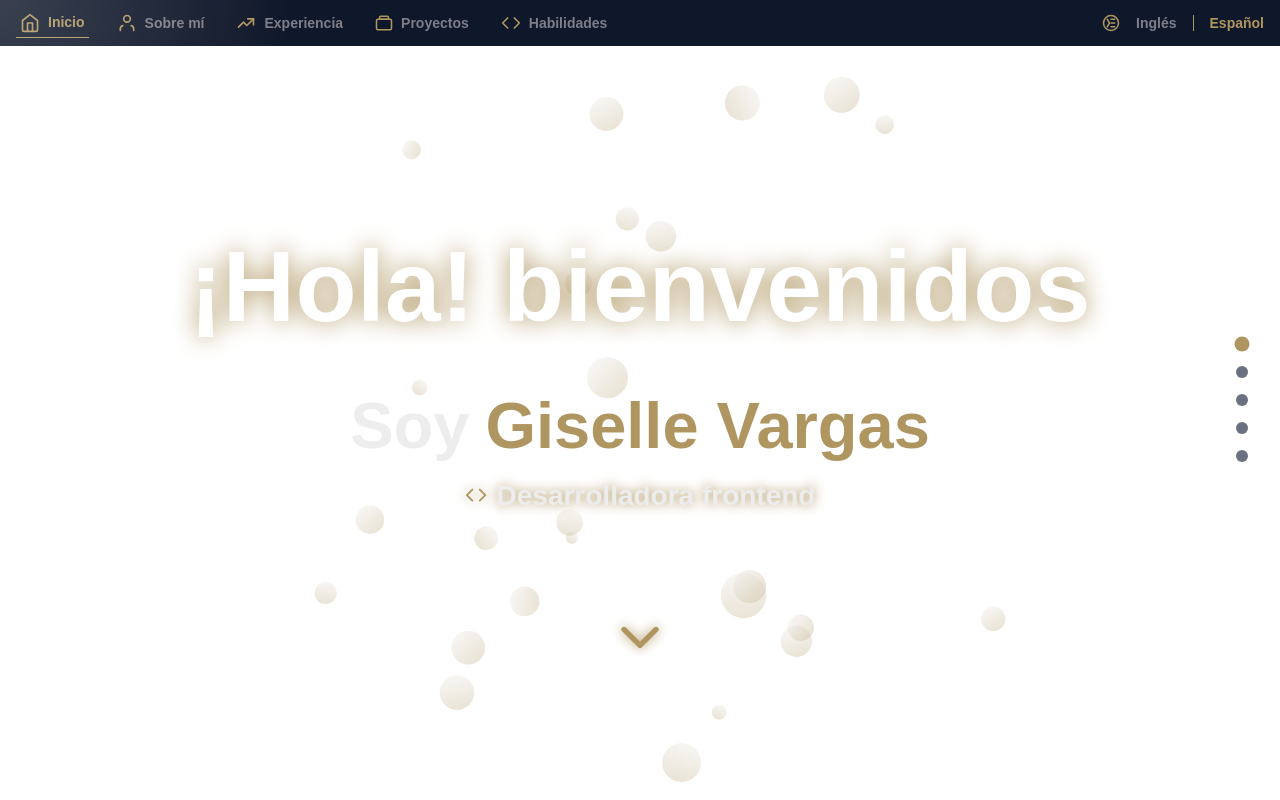
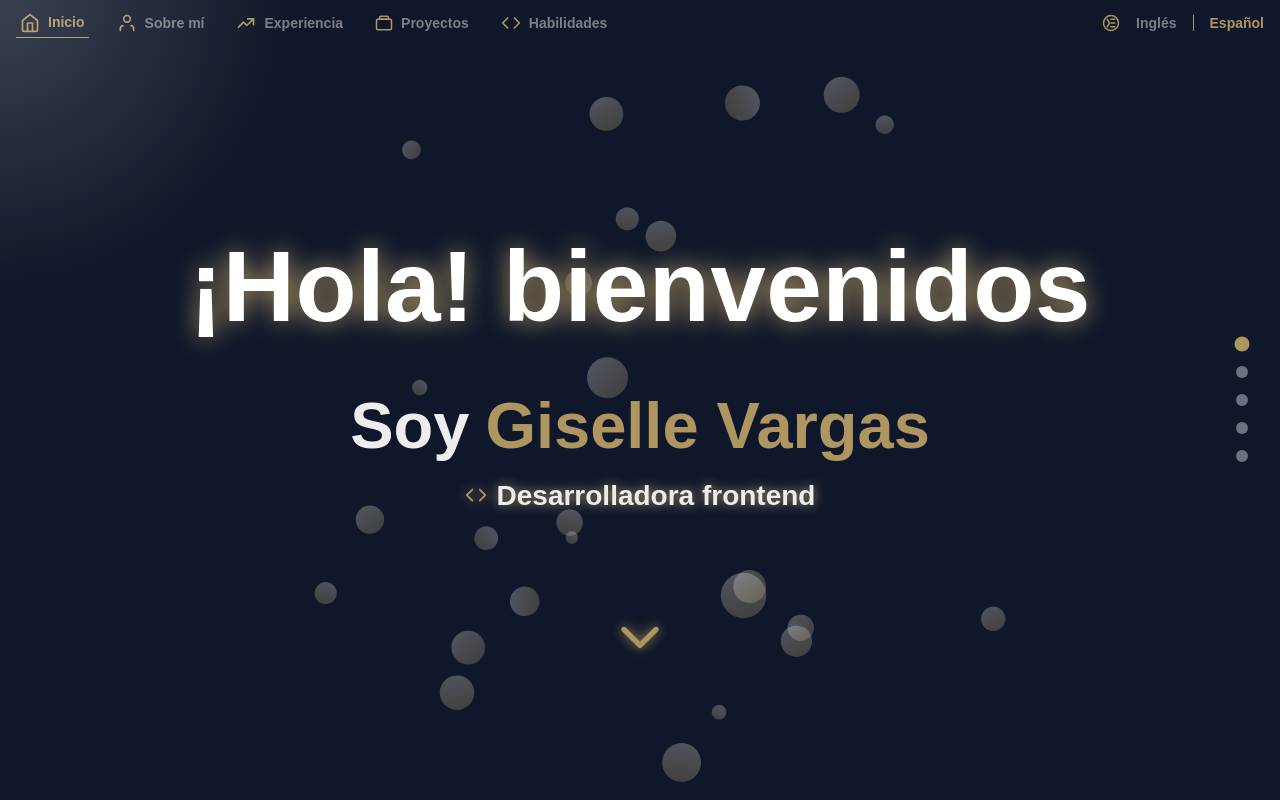
Before and after one commit to GiselleSeleneV/giselle-vargas, a Next.js app: page / in a window 1280 px wide. Built offline with nearby package versions, Linux system fonts and the light colour scheme; no server answers.

Commit message:
fixed background color bug

```diff
--- a/src/app/globals.css
+++ b/src/app/globals.css
@@ -4,7 +4,7 @@
   :root {
     --home-background: #0F172A;
     --foreground: #0F172A;
-    --profile-background: #ededed;
+    --profile-background: #0F172A;
   }
 }
 
--- a/src/components/AppContent/index.tsx
+++ b/src/components/AppContent/index.tsx
@@ -69,7 +69,7 @@ export default function AppContent() {
     }, []);
 
     return (
-        <div className="relative h-screen w-full overflow-hidden  text-white">
+        <div className="relative h-screen w-full overflow-hidden text-white bg-[#0F172A]">
 
             <div className="h-screen overflow-y-scroll snap-mandatory snap-y scrollbar-none">
 
```
